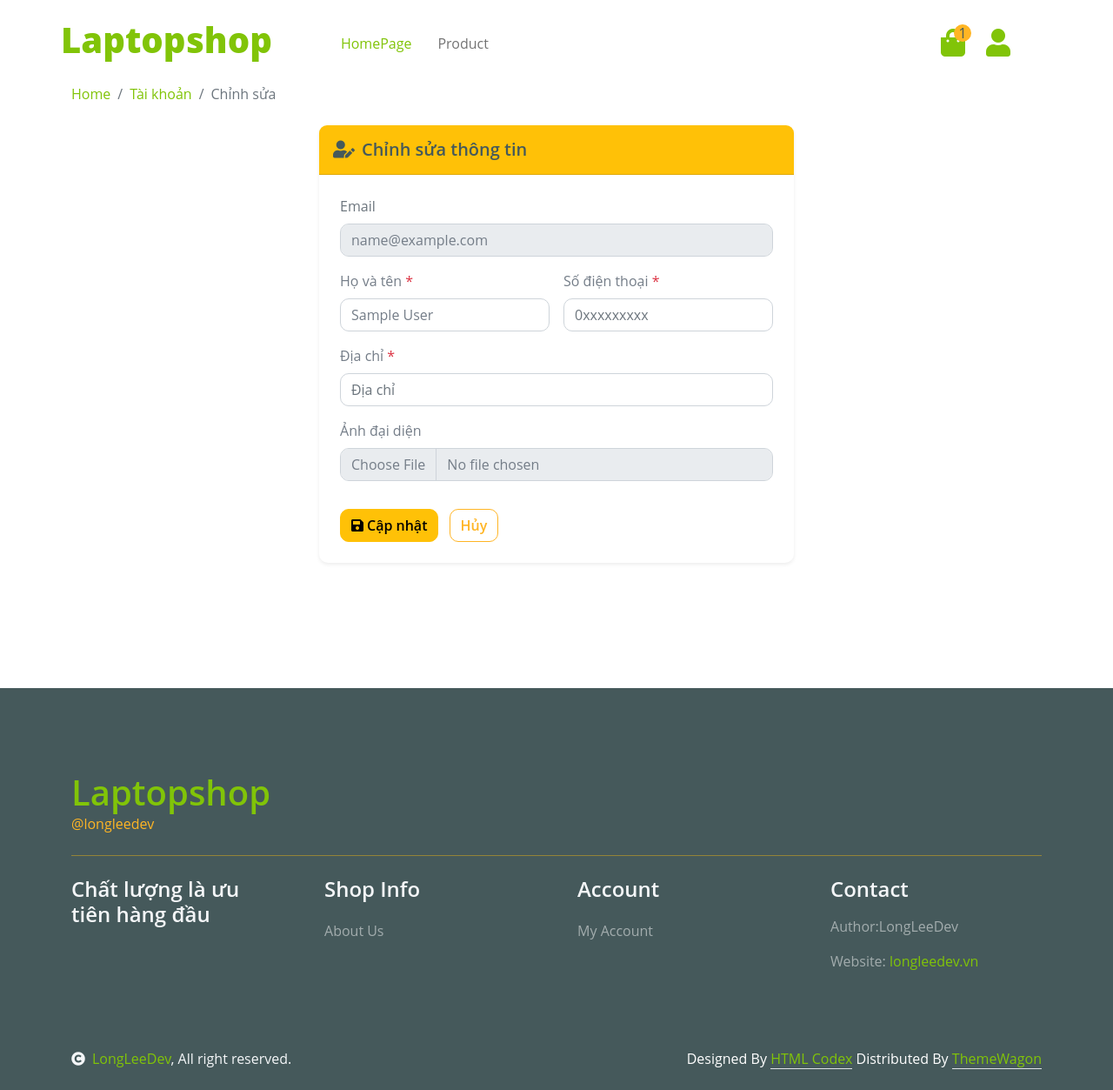
After one commit to LongLee239142/web_laptop_shop, a Java web app: page /account/edit in a window 1280 px wide. The commit adds this page. Shown: the whole page at 87% size. Run offline with Spring Boot 4, a stand-in JSP engine, Linux system fonts and the light colour scheme; the visitor is signed in with stand-in values (Sample User, id 1); data that the repository does not hold is empty; some of the project's set-up classes (security, data sources, template engines, error pages and the like) are left out, and stand-ins take their place; some libraries are stand-ins or nearby versions.

Commit message:
"Update_feature_account_manage"

```diff
--- /dev/null
+++ b/src/main/java/vn/longlee/laptopshop/controller/client/AccountController.java
@@ -0,0 +1,111 @@
+package vn.longlee.laptopshop.controller.client;
+
+import org.springframework.security.core.Authentication;
+import org.springframework.security.core.context.SecurityContextHolder;
+import org.springframework.stereotype.Controller;
+import org.springframework.ui.Model;
+import org.springframework.validation.BindingResult;
+import org.springframework.web.bind.annotation.GetMapping;
+import org.springframework.web.bind.annotation.ModelAttribute;
+import org.springframework.web.bind.annotation.PostMapping;
+import org.springframework.web.bind.annotation.RequestParam;
+import org.springframework.web.multipart.MultipartFile;
+import org.springframework.web.servlet.mvc.support.RedirectAttributes;
+
+import jakarta.servlet.http.HttpSession;
+import jakarta.validation.Valid;
+import vn.longlee.laptopshop.domain.User;
+import vn.longlee.laptopshop.service.UploadService;
+import vn.longlee.laptopshop.service.UserService;
+
+@Controller
+public class AccountController {
+    private final UserService userService;
+    private final UploadService uploadService;
+
+    public AccountController(UserService userService, UploadService uploadService) {
+        this.userService = userService;
+        this.uploadService = uploadService;
+    }
+
+    private User getCurrentUser() {
+        Authentication authentication = SecurityContextHolder.getContext().getAuthentication();
+        if (authentication != null && authentication.isAuthenticated()
+                && !"anonymousUser".equals(authentication.getName())) {
+            String email = authentication.getName();
+            return userService.getUserByEmail(email);
+        }
+        return null;
+    }
+
+    @GetMapping("/account")
+    public String getProfilePage(Model model) {
+        User user = getCurrentUser();
+        if (user == null) {
+            return "redirect:/login";
+        }
+        model.addAttribute("user", user);
+        return "client/account/profile";
+    }
+
+    @GetMapping("/account/edit")
+    public String getEditPage(Model model) {
+        User user = getCurrentUser();
+        if (user == null) {
+            return "redirect:/login";
+        }
+        model.addAttribute("user", user);
+        return "client/account/edit";
+    }
+
+    @PostMapping("/account/update")
+    public String postUpdate(
+            @RequestParam("hoidanitFile") MultipartFile file,
+            @ModelAttribute("user") @Valid User formUser,
+            BindingResult bindingResult,
+            Model model,
+            HttpSession session,
+            RedirectAttributes redirectAttributes) {
+        User currentUser = getCurrentUser();
+        if (currentUser == null) {
+            return "redirect:/login";
+        }
+
+        if (bindingResult.hasErrors()) {
+            if (formUser.getId() == 0) formUser.setId(currentUser.getId());
+            if (formUser.getEmail() == null || formUser.getEmail().isEmpty()) formUser.setEmail(currentUser.getEmail());
+            if (formUser.getPassword() == null || formUser.getPassword().isEmpty()) formUser.setPassword(currentUser.getPassword());
+            if (formUser.getAvatar() == null && currentUser.getAvatar() != null) formUser.setAvatar(currentUser.getAvatar());
+            model.addAttribute("user", formUser);
+            return "client/account/edit";
+        }
+
+        User userToUpdate = userService.getUserById(currentUser.getId());
+        if (userToUpdate == null) {
+            return "redirect:/account";
+        }
+
+        if (!file.isEmpty()) {
+            String avatar = uploadService.handleSaveUploadFile(file, "avatar");
+            if (avatar != null && !avatar.isEmpty()) {
+                userToUpdate.setAvatar(avatar);
+            }
+        } else if (formUser.getAvatar() != null && !formUser.getAvatar().isEmpty()) {
+            userToUpdate.setAvatar(formUser.getAvatar());
+        }
+
+        userToUpdate.setFullName(formUser.getFullName());
+        userToUpdate.setPhone(formUser.getPhone());
+        userToUpdate.setAddress(formUser.getAddress());
+
+        userService.handleSaveUser(userToUpdate);
+
+        session.setAttribute("fullName", userToUpdate.getFullName());
+        session.setAttribute("avatar", userToUpdate.getAvatar());
+        int sum = userToUpdate.getCart() == null ? 0 : userToUpdate.getCart().getSum();
+        session.setAttribute("sum", sum);
+
+        redirectAttributes.addFlashAttribute("successMessage", "Cập nhật thông tin thành công!");
+        return "redirect:/account";
+    }
+}
--- /dev/null
+++ b/src/main/webapp/WEB-INF/view/client/account/edit.jsp
@@ -0,0 +1,130 @@
+<%@page contentType="text/html" pageEncoding="UTF-8" %>
+<%@ taglib prefix="c" uri="http://java.sun.com/jsp/jstl/core" %>
+<%@ taglib prefix="form" uri="http://www.springframework.org/tags/form" %>
+
+<!DOCTYPE html>
+<html lang="en">
+
+<head>
+    <meta charset="utf-8">
+    <title>Chỉnh sửa tài khoản - Laptopshop</title>
+    <meta content="width=device-width, initial-scale=1.0" name="viewport">
+    <link rel="stylesheet" href="https://use.fontawesome.com/releases/v5.15.4/css/all.css" />
+    <link href="https://cdn.jsdelivr.net/npm/bootstrap-icons@1.4.1/font/bootstrap-icons.css" rel="stylesheet">
+    <link href="/client/css/bootstrap.min.css" rel="stylesheet">
+    <link href="/client/css/style.css" rel="stylesheet">
+    <script src="https://ajax.googleapis.com/ajax/libs/jquery/3.7.1/jquery.min.js"></script>
+    <script>
+        $(document).ready(function () {
+            var orgImage = "${user.avatar}";
+            if (orgImage) {
+                $("#avatarPreview").attr("src", "/images/avatar/" + orgImage).css("display", "block");
+            }
+            $("#avatarFile").change(function (e) {
+                if (e.target.files && e.target.files[0]) {
+                    var url = URL.createObjectURL(e.target.files[0]);
+                    $("#avatarPreview").attr("src", url).css("display", "block");
+                }
+            });
+        });
+    </script>
+</head>
+
+<body>
+    <div id="spinner"
+        class="show w-100 vh-100 bg-white position-fixed translate-middle top-50 start-50 d-flex align-items-center justify-content-center">
+        <div class="spinner-grow text-primary" role="status"></div>
+    </div>
+
+    <jsp:include page="../layout/header.jsp" />
+
+    <div class="container-fluid py-5">
+        <div class="container py-5">
+            <nav aria-label="breadcrumb" class="mb-4">
+                <ol class="breadcrumb">
+                    <li class="breadcrumb-item"><a href="/">Home</a></li>
+                    <li class="breadcrumb-item"><a href="/account">Tài khoản</a></li>
+                    <li class="breadcrumb-item active" aria-current="page">Chỉnh sửa</li>
+                </ol>
+            </nav>
+
+            <div class="row justify-content-center">
+                <div class="col-lg-6">
+                    <div class="card shadow-sm border-0 rounded-3">
+                        <div class="card-header bg-warning text-dark py-3">
+                            <h5 class="mb-0"><i class="fas fa-user-edit me-2"></i>Chỉnh sửa thông tin</h5>
+                        </div>
+                        <div class="card-body p-4">
+                            <form:form method="post" action="/account/update" modelAttribute="user" class="row g-3"
+                                enctype="multipart/form-data">
+
+                                <form:hidden path="id" />
+                                <form:hidden path="email" />
+                                <form:hidden path="password" />
+                                <form:hidden path="avatar" />
+
+                                <div class="col-12">
+                                    <label class="form-label text-muted">Email</label>
+                                    <input type="email" class="form-control" value="${user.email}" readonly disabled />
+                                </div>
+
+                                <div class="col-md-6">
+                                    <c:set var="errFullName"><form:errors path="fullName" /></c:set>
+                                    <label class="form-label">Họ và tên <span class="text-danger">*</span></label>
+                                    <form:input path="fullName" class="form-control ${not empty errFullName ? 'is-invalid' : ''}"
+                                        placeholder="Họ và tên" />
+                                    <form:errors path="fullName" cssClass="invalid-feedback" />
+                                </div>
+
+                                <div class="col-md-6">
+                                    <c:set var="errPhone"><form:errors path="phone" /></c:set>
+                                    <label class="form-label">Số điện thoại <span class="text-danger">*</span></label>
+                                    <form:input path="phone" class="form-control ${not empty errPhone ? 'is-invalid' : ''}"
+                                        placeholder="0xxxxxxxxx" />
+                                    <form:errors path="phone" cssClass="invalid-feedback" />
+                                </div>
+
+                                <div class="col-12">
+                                    <c:set var="errAddress"><form:errors path="address" /></c:set>
+                                    <label class="form-label">Địa chỉ <span class="text-danger">*</span></label>
+                                    <form:input path="address" class="form-control ${not empty errAddress ? 'is-invalid' : ''}"
+                                        placeholder="Địa chỉ" />
+                                    <form:errors path="address" cssClass="invalid-feedback" />
+                                </div>
+
+                                <div class="col-12">
+                                    <label class="form-label">Ảnh đại diện</label>
+                                    <input class="form-control" type="file" id="avatarFile" accept=".png,.jpg,.jpeg"
+                                        name="hoidanitFile" />
+                                    <div class="mt-2">
+                                        <img id="avatarPreview" alt="Preview" style="max-height: 180px; display: none;"
+                                            class="rounded shadow" />
+                                    </div>
+                                </div>
+
+                                <div class="col-12 pt-2">
+                                    <button type="submit" class="btn btn-warning">
+                                        <i class="fas fa-save me-1"></i>Cập nhật
+                                    </button>
+                                    <a href="/account" class="btn btn-outline-secondary ms-2">Hủy</a>
+                                </div>
+                            </form:form>
+                        </div>
+                    </div>
+                </div>
+            </div>
+        </div>
+    </div>
+
+    <jsp:include page="../layout/footer.jsp" />
+
+    <script src="https://cdn.jsdelivr.net/npm/bootstrap@5.2.3/dist/js/bootstrap.bundle.min.js"></script>
+    <script>
+        document.addEventListener('DOMContentLoaded', function () {
+            var spinner = document.getElementById('spinner');
+            if (spinner) spinner.classList.remove('show');
+        });
+    </script>
+</body>
+
+</html>
--- a/src/main/webapp/WEB-INF/view/client/layout/header.jsp
+++ b/src/main/webapp/WEB-INF/view/client/layout/header.jsp
@@ -42,7 +42,7 @@
                                                 <c:out value="${sessionScope.fullName}" />
                                             </div>
                                         </li>
-                                        <li><a class="dropdown-item" href="#">Account Management</a></li>
+                                        <li><a class="dropdown-item" href="/account">Account Management</a></li>
                                         <li><a class="dropdown-item" href="/order-history">Purchase History</a></li>
                                         <li>
                                             <hr class="dropdown-divider">
```
Also changed, not shown: src/main/webapp/WEB-INF/view/client/account/profile.jsp (added, +116 -0 lines).
